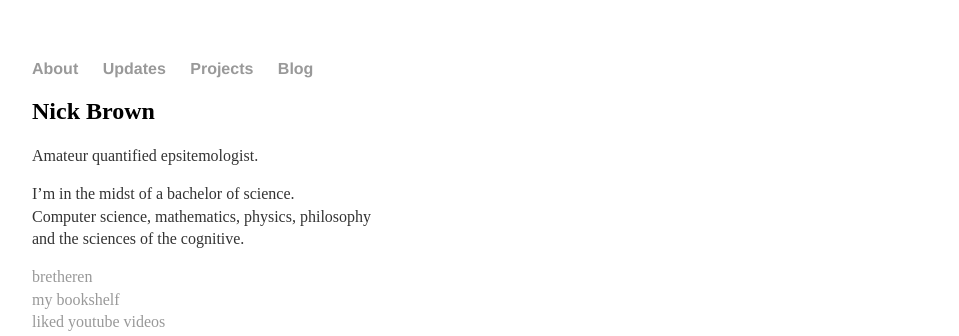
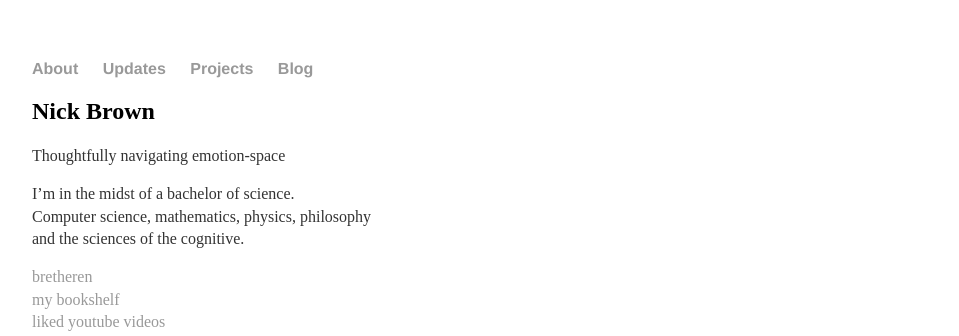
Before and after one commit to slavachalnev/nickaustinbrown.github.io, a Jekyll site: the page built from index.html, in a window 1280 px wide. Shown: the top 336 px of the page, without its empty margins (160-1119 px from the left). Built offline with Jekyll 4.4.1, drawn with Linux system fonts in a browser that asks for light colours.

Commit message:
Update index.html

```diff
--- a/index.html
+++ b/index.html
@@ -4,7 +4,7 @@ title: About
 ---
 <div class="blurb">
 	<h2>Nick Brown</h2>
-	<p>Amateur quantified epsitemologist. </p>
+	<p>Thoughtfully navigating emotion-space </p>
 	<p>I’m in the midst of a bachelor of science. </br >
 	Computer science, mathematics, physics, philosophy </br >
 		and the sciences of the cognitive.
```
